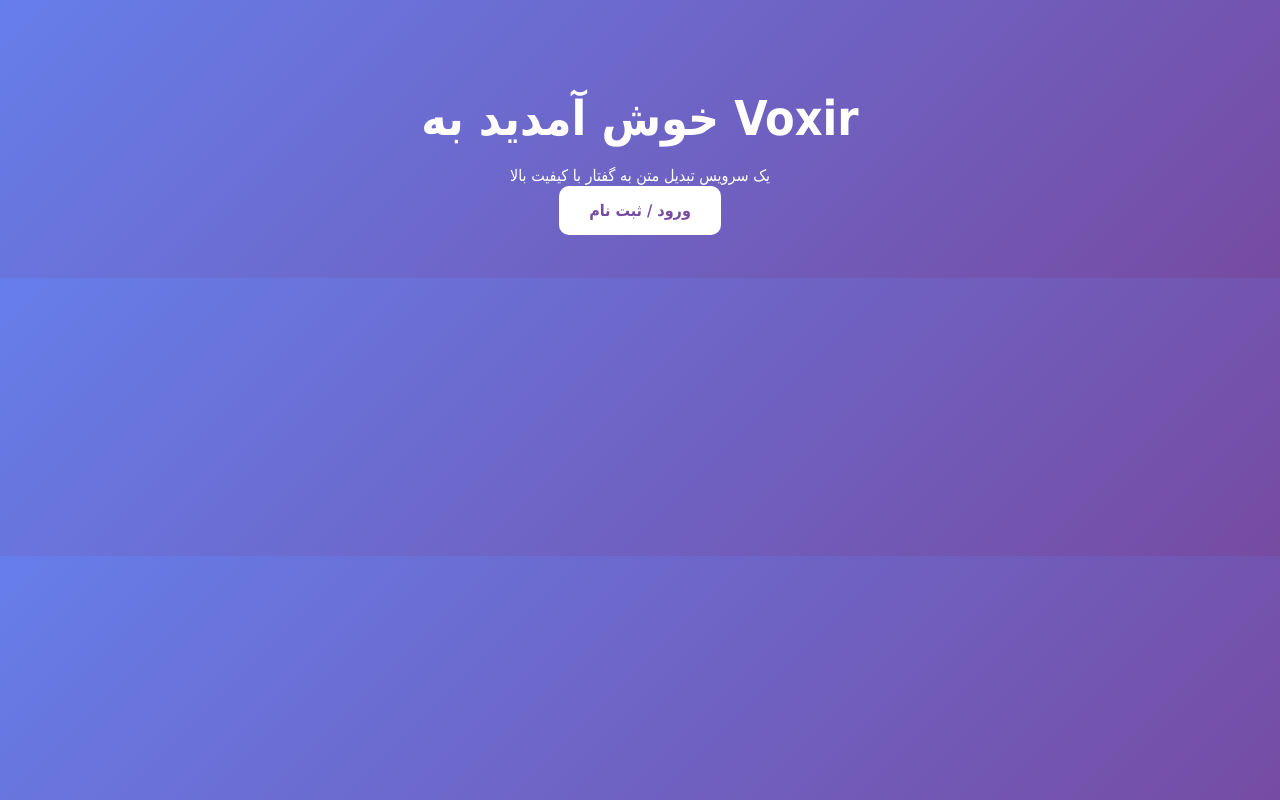
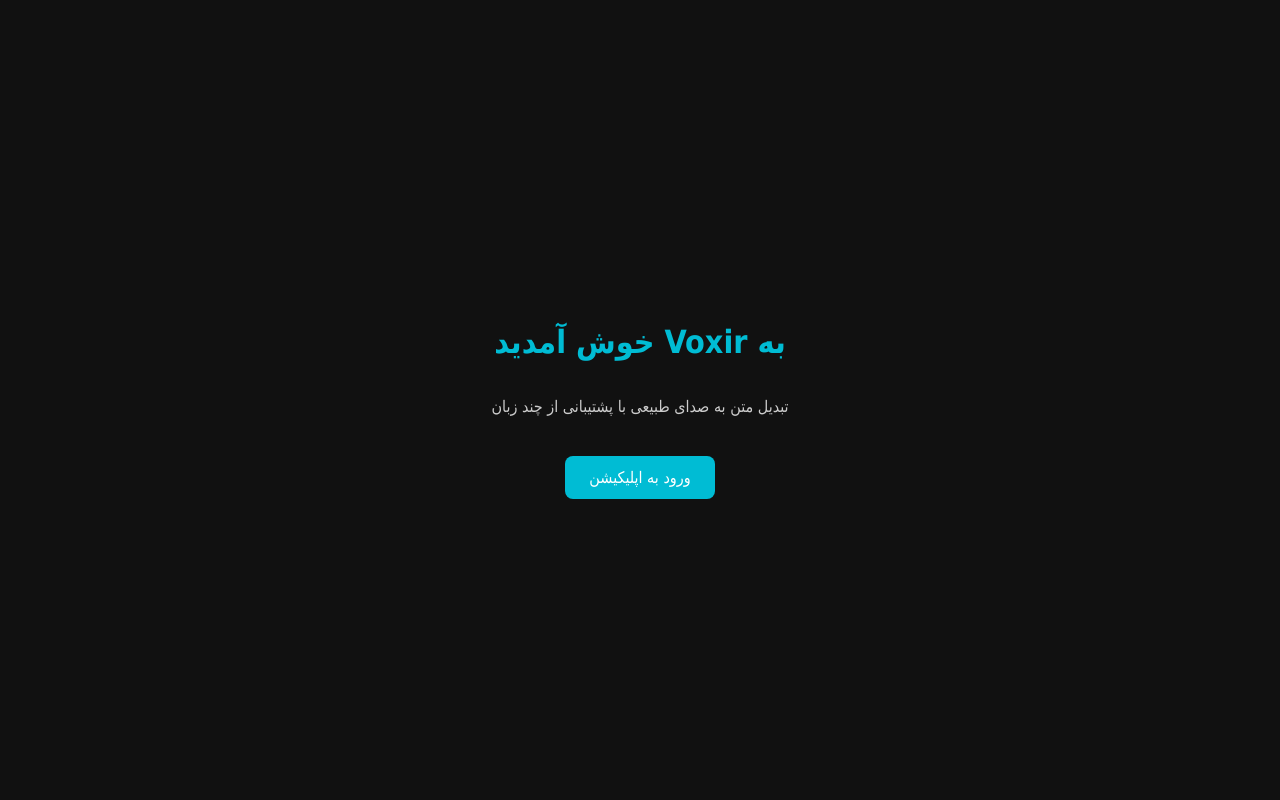
Before and after one commit to ahmadsamimrahmani427/voxir-app, a Flask app: page / in a window 1280 px wide. Run offline with Flask 3, Linux system fonts and the light colour scheme.

Commit message:
Update welcome.html

```diff
--- a/templates/welcome.html
+++ b/templates/welcome.html
@@ -1,18 +1,45 @@
 <!DOCTYPE html>
-<html lang="fa">
+<html lang="fa" dir="rtl">
 <head>
     <meta charset="UTF-8" />
-    <title>خوش آمدید - Voxir</title>
+    <title>خوش‌آمدید | Voxir</title>
     <style>
-        body { font-family: Tahoma, sans-serif; text-align: center; padding: 50px; background: linear-gradient(135deg, #667eea, #764ba2); color: white; }
-        h1 { font-size: 3em; margin-bottom: 20px; }
-        a.button { background: #fff; color: #764ba2; padding: 15px 30px; text-decoration: none; font-weight: bold; border-radius: 10px; }
-        a.button:hover { background: #f3f3f3; }
+        body {
+            background-color: #111;
+            color: white;
+            font-family: Tahoma, sans-serif;
+            display: flex;
+            justify-content: center;
+            align-items: center;
+            flex-direction: column;
+            height: 100vh;
+            margin: 0;
+            text-align: center;
+        }
+        h1 {
+            color: #00bcd4;
+            margin-bottom: 20px;
+        }
+        p {
+            color: #ccc;
+            margin-bottom: 40px;
+        }
+        a {
+            background-color: #00bcd4;
+            color: white;
+            padding: 12px 24px;
+            text-decoration: none;
+            border-radius: 8px;
+            transition: background 0.3s ease;
+        }
+        a:hover {
+            background-color: #0097a7;
+        }
     </style>
 </head>
 <body>
-    <h1>خوش آمدید به Voxir</h1>
-    <p>یک سرویس تبدیل متن به گفتار با کیفیت بالا</p>
-    <a href="{{ url_for('login') }}" class="button">ورود / ثبت نام</a>
+    <h1>به Voxir خوش آمدید</h1>
+    <p>تبدیل متن به صدای طبیعی با پشتیبانی از چند زبان</p>
+    <a href="/login">ورود به اپلیکیشن</a>
 </body>
 </html>
```
